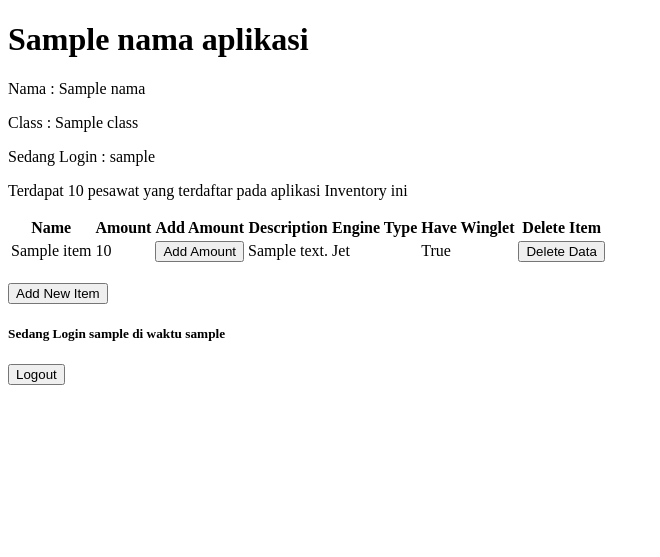
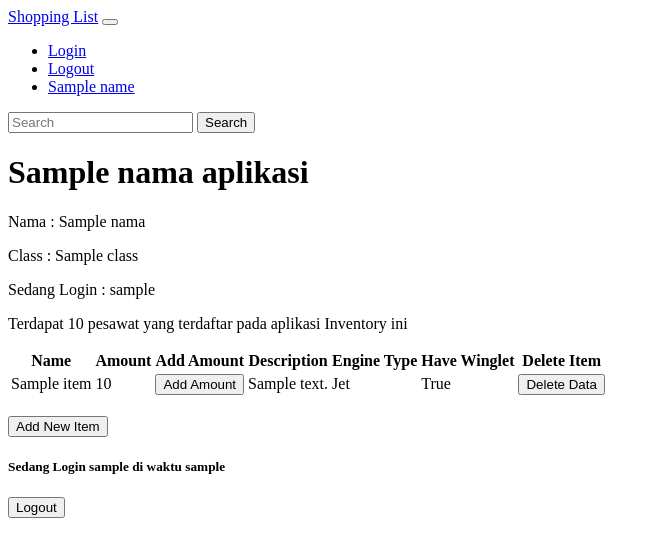
Before and after one commit to thirza258/inventory-pesawat, a Django app: template main/templates/main.html in a window 1280 px wide. Shown: the top 557 px of the page, without its empty margins (0-660 px from the left). Run offline with Django 4.2, Linux system fonts and the light colour scheme; tables that the repository leaves empty hold one stand-in row (values such as "Sample post"); the template is opened without the code that fills it: values that come from a table or form of the project are taken from there, most other values are stand-ins (such as "Sample title", 1, 10 or a date in 2020).

Commit message:
mengerjakan tugas README Tugas 5

```diff
--- a/main/templates/login.html
+++ b/main/templates/login.html
@@ -5,6 +5,10 @@
 {% endblock meta %}
 
 {% block content %}
+
+{% load static %}
+
+<link rel="stylesheet" href="{% static 'main/css/login.css' %}">
 
 <div class = "login">
 
--- a/main/templates/main.html
+++ b/main/templates/main.html
@@ -2,6 +2,33 @@
 {% extends 'base.html' %}
 
 {% block content %}
+<nav class="navbar sticky-top navbar-expand-lg bg-body-tertiary navbar-light bg-light shadow">
+    <div class="container-fluid">
+    <a class="navbar-brand" href="#">Shopping List</a>
+    <button class="navbar-toggler" type="button" data-bs-toggle="collapse" data-bs-target="#navbarSupportedContent" aria-controls="navbarSupportedContent" aria-expanded="false" aria-label="Toggle navigation">
+        <span class="navbar-toggler-icon"></span>
+    </button>
+    <div class="collapse navbar-collapse container justify-content-center" id="navbarSupportedContent">
+        <ul class="navbar-nav me-auto mb-2 mb-lg-0">
+        <li class="nav-item">
+            <a class="nav-link active" aria-current="page" href="{% url 'main:login' %}">Login</a>
+        </li>
+        <li class="nav-item">
+            <a class="nav-link" href="{% url 'main:logout' %}">Logout</a>
+        </li>
+
+        <li class="nav-item text-center">
+            <a class="nav-link" href="#"><div class="text-center">{{name}}</div></a>
+        </li>
+        </ul>
+        <form class="d-flex" role="search">
+        <input class="form-control me-2" type="search" placeholder="Search" aria-label="Search">
+        <button class="btn btn-outline-success" type="submit">Search</button>
+        </form>
+    </div>
+    </div>
+</nav>
+<div>
     <h1>{{nama_aplikasi}}</h1>
     <div>
         <p>Nama : {{nama}}</p>
@@ -52,4 +79,5 @@
                 </button>
             </a>
         </div>
+    </div>
     {% endblock content %}
```
Also changed, not shown: README.md, main/static/css/login.css (added).
